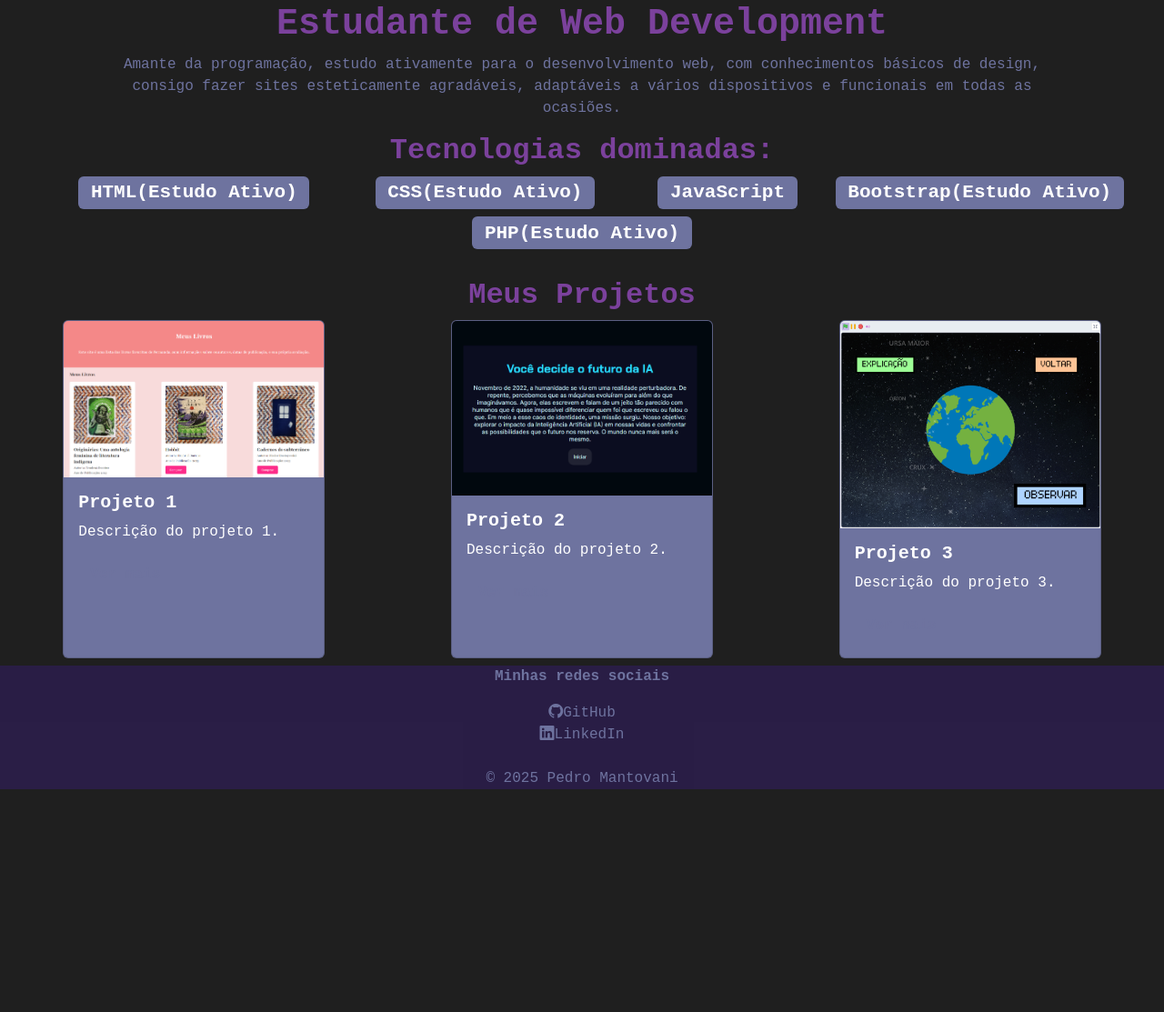
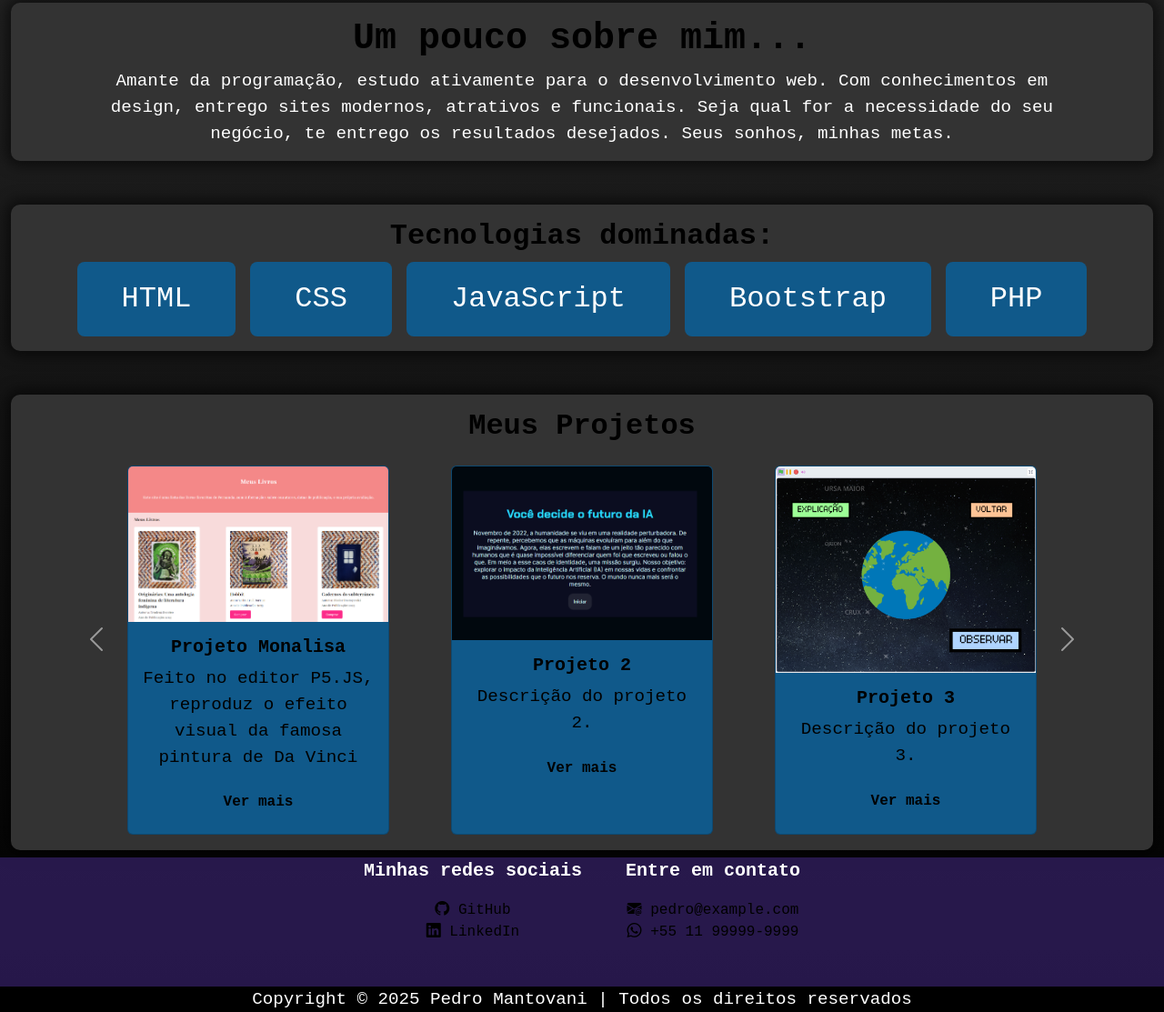
Before and after one commit to PedroMantovaniAL/PJT-PortifolioDigital, a plain HTML site: page index.html in a window 1280 px wide. Shown: the part 223-1336 px from the top of the page at 91% size. Before the commit the page ends 1091 px from the top, so only its background shows below. Drawn offline with nearby package versions, Linux system fonts and the light colour scheme; a web font is replaced by a local one.

Commit message:
Commit edits and adjustments

```diff
--- a/index.html
+++ b/index.html
@@ -9,62 +9,93 @@
     <link rel="stylesheet" href="https://cdn.jsdelivr.net/npm/bootstrap-icons@1.13.1/font/bootstrap-icons.min.css">
     <link rel="stylesheet" href="styles/style.css">
     <title>Pedro Mantovani Portfólio</title>
+    <link rel="icon" href="images/dev-icon-19.svg" type="image/svg">
 </head>
 
 <body>
     <header class="container-fluid pb-2 d-flex align-items-center">
-        <img src="images/avatar-perfil.png" alt="Avatar" class="rounded-circle me-3">
-        <p class="lead mb-0">Olá visitante &#128075;! <br> Me chamo Pedro Mantovani</p>
-        <p class=""></p>
+        <img src="images/avatar-perfil.svg" alt="Avatar" class="rounded-circle me-3">
+        <div>
+            <h1>Meu nome é Pedro Mantovani</h1>
+            <p class="lead">Web Developer pronto para transformar suas ideias em realidade.</p>
+        </div>
     </header>
 
-    <main class="container-fluid mt-5">
-        <div class="text-center mb-4">
-            <h1>Estudante de Web Development</h1>
-            <p class="px-5 mx-5">Amante da programação, estudo ativamente para o desenvolvimento web, com conhecimentos básicos de design, consigo fazer sites esteticamente agradáveis, adaptáveis a vários dispositivos e funcionais em todas as ocasiões.</p>
+    <main class="container-fluid">
+        <div class="text-center">
+            <section class="mt-5">
+                <div class="py-3" style="background-color: rgb(51, 51, 51); border-radius: 10px; box-shadow: 0px 0px 15px 5px rgba(0, 0, 0, 0.562);">
+                    <h1>Um pouco sobre mim...</h1>
+                    <p class="px-sm-2 mx-sm-2 px-xl-5 mx-lg-5 mb-0">Amante da programação, estudo ativamente para o desenvolvimento web. Com conhecimentos em design, entrego sites modernos, atrativos e funcionais. Seja qual for a necessidade do seu negócio, te entrego os resultados desejados. Seus sonhos, minhas metas.</p>
+                </div>
+            </section>
+
+            <section class="mt-5">
+                <div class="py-3" style="background-color: rgb(51, 51, 51); border-radius: 10px; box-shadow: 0px 0px 15px 5px rgba(0, 0, 0, 0.562);">
                     <h2>Tecnologias dominadas:</h2>
-            <div class="row d-flex justify-content-center">
-                <h3 class="col-sm-5 col-md-4 col-lg-4 col-xl-3 col-xxl-3"><span class="badge">HTML(Estudo Ativo)</span></h3>
-                <h3 class="col-sm-5 col-md-4 col-lg-4 col-xl-3 col-xxl-3"><span class="badge">CSS(Estudo Ativo)</span></h3>
-                <h3 class="col-sm-4 col-md-3 col-lg-3 col-xl-2 col-xxl-2"><span class="badge">JavaScript</span></h3>
-                <h3 class="col-sm-5 col-md-5 col-lg-5 col-xl-3 col-xxl-3"><span class="badge">Bootstrap(Estudo Ativo)</span></h3>
-                <h3 class="col-sm-5 col-md-4 col-lg-4 col-xl-3 col-xxl-3"><span class="badge">PHP(Estudo Ativo)</span></h3>
+                    <div class="d-flex flex-wrap justify-content-center gap-3">
+                        <a tabindex="0" class="btn btn-lg px-5 py-3 fs-2" role="button" data-bs-toggle="popover" data-bs-placement="top" data-bs-trigger="focus" data-bs-title="HTML 5" data-bs-content="Para estruturar seus sites da melhor forma" style="background-color: var(--main-color);">HTML</a>
+                        <a tabindex="0" class="btn btn-lg px-5 py-3 fs-2" role="button" data-bs-toggle="popover" data-bs-placement="top" data-bs-trigger="focus" data-bs-title="CSS 3" data-bs-content="Para estilizar seus sites com o melhor design" style="background-color: var(--main-color);">CSS</a>
+                        <a tabindex="0" class="btn btn-lg px-5 py-3 fs-2" role="button" data-bs-toggle="popover" data-bs-placement="top" data-bs-trigger="focus" data-bs-title="JavaScript" data-bs-content="Para adicionar interatividade e dinamismo aos seus sites" style="background-color: var(--main-color);">JavaScript</a>
+                        <a tabindex="0" class="btn btn-lg px-5 py-3 fs-2" role="button" data-bs-toggle="popover" data-bs-placement="top" data-bs-trigger="focus" data-bs-title="Bootstrap 5" data-bs-content="Para criar sites responsivos e modernos de forma rápida e fácil" style="background-color: var(--main-color);">Bootstrap</a>
+                        <a tabindex="0" class="btn btn-lg px-5 py-3 fs-2" role="button" data-bs-toggle="popover" data-bs-placement="top" data-bs-trigger="focus" data-bs-title="PHP 8" data-bs-content="Para desenvolver aplicações web dinâmicas e robustas" style="background-color: var(--main-color);">PHP</a>
                     </div>
                 </div>
-        <h2 class="text-center">Meus Projetos</h2>
-        <div class="row d-flex align-content-center">
-            <div class="col-sm-6 col-md-4 col-lg-4 d-flex justify-content-center">
+            </section>
+
+            <section class="mt-5">
+                <div class="py-3" style="background-color: rgb(51, 51, 51); border-radius: 10px; box-shadow: 0px 0px 15px 5px rgba(0, 0, 0, 0.562);">
+                    <h2 class="text-center m-0">Meus Projetos</h2>
+                    <div id="carouselExample" class="carousel slide">
+                        <div class="carousel-inner"></div>
+                        <button class="carousel-control-prev" type="button" data-bs-target="#carouselExample"
+                            data-bs-slide="prev">
+                            <span class="carousel-control-prev-icon"></span>
+                            <span class="visually-hidden">Previous</span>
+                        </button>
+                        <button class="carousel-control-next" type="button" data-bs-target="#carouselExample" data-bs-slide="next">
+                            <span class="carousel-control-next-icon"></span>
+                            <span class="visually-hidden">Next</span>
+                        </button>
+                    </div>
+                </div>
+            </section>
+
+            <div id="cardPool" class="d-none">
+                <div class="card-wrapper">
+                    <div class="col-sm-6 col-md-6 col-lg-4 mt-4 d-flex justify-content-center">
                         <div class="card">
                             <img src="images/projeto-1.png" class="card-img-top" alt="Projeto 1">
                             <div class="card-body">
-                        <h5 class="card-title">Projeto 1</h5>
-                        <p class="card-text">Descrição do projeto 1.</p>
-                        <button type="button" class="btn btn-link text-decoration-none" data-bs-toggle="modal"
-                            data-bs-target="#project1Modal">Ver mais</button>
+                                <h5 class="card-title">Projeto Monalisa</h5>
+                                <p class="card-text">Feito no editor P5.JS, reproduz o efeito visual da famosa pintura de Da Vinci</p>
+                                <button type="button" class="btn btn-link text-decoration-none" data-bs-toggle="modal" data-bs-target="#project1Modal">Ver mais</button>
                             </div>
                         </div>
                     </div>
-
-            <div class="col-sm-6 col-md-4 col-lg-4 d-flex justify-content-center">
+                </div>
+                <div class="card-wrapper">
+                    <div class="col-sm-6 col-md-6 col-lg-4 mt-4 d-flex justify-content-center">
                         <div class="card">
                             <img src="images/projeto-2.png" class="card-img-top" alt="Projeto 2">
                             <div class="card-body">
                                 <h5 class="card-title">Projeto 2</h5>
                                 <p class="card-text">Descrição do projeto 2.</p>
-                        <button type="button" class="btn btn-link text-decoration-none" data-bs-toggle="modal"
-                            data-bs-target="#project2Modal">Ver mais</button>
+                                <button type="button" class="btn btn-link text-decoration-none" data-bs-toggle="modal" data-bs-target="#project2Modal">Ver mais</button>
                             </div>
                         </div>
                     </div>
-
-            <div class="col-sm-6 col-md-4 col-lg-4 d-flex justify-content-center">
+                </div>
+                <div class="card-wrapper">
+                    <div class="col-sm-6 col-md-6 col-lg-4 mt-4 d-flex justify-content-center">
                         <div class="card">
                             <img src="images/projeto-3.png" class="card-img-top" alt="Projeto 3">
                             <div class="card-body">
                                 <h5 class="card-title">Projeto 3</h5>
                                 <p class="card-text">Descrição do projeto 3.</p>
-                        <button type="button" class="btn btn-link text-decoration-none" data-bs-toggle="modal"
-                            data-bs-target="#project3Modal">Ver mais</button>
+                                <button type="button" class="btn btn-link text-decoration-none" data-bs-toggle="modal" data-bs-target="#project3Modal">Ver mais</button>
+                            </div>
+                        </div>
                     </div>
                 </div>
             </div>
@@ -75,19 +106,16 @@
         <div class="modal-dialog">
             <div class="modal-content">
                 <div class="modal-header">
-                    <h5 class="modal-title">Modal title</h5>
+                    <h5 class="modal-title">Projeto Monalisa</h5>
                     <button type="button" class="btn-close" data-bs-dismiss="modal" aria-label="Close"></button>
                 </div>
                 <div class="modal-body">
-                    <p>Lorem ipsum dolor sit amet consectetur adipisicing elit. Placeat soluta ea consectetur maxime
-                        natus adipisci corrupti cumque ipsa porro dolorum ab, incidunt tempore architecto autem magnam.
-                        Ratione, blanditiis! Possimus, laboriosam.</p>
-                    <img src="images/projeto-1.png" class="img-fluid w-100"
-                        alt="Imagem representativa do projeto de uma biblioteca online">
+                    <p>Feito no editor P5.JS, reproduz o efeito visual da famosa pintura de Da Vinci. Usando métodos internos do editor, crio um efeito de olhos se movendo a medida que o mouse se movimenta pela tela.</p>
+                    <img src="images/projeto-1.png" class="img-fluid w-100" alt="Imagem representativa do projeto de uma biblioteca online">
                 </div>
                 <div class="modal-footer">
-                    <a href="#">Ver projeto completo</a>
-                    <a href="#">Ver código no GitHub</a>
+                    <a href="https://editor.p5js.org/pedro_mantovani/full/YIl0NZTLs" target="_blank">Ver projeto completo</a>
+                    <a href="https://editor.p5js.org/pedro_mantovani/sketches/YIl0NZTLs" target="_blank">Ver código no P5.JS</a>
                 </div>
             </div>
         </div>
@@ -101,9 +129,7 @@
                     <button type="button" class="btn-close" data-bs-dismiss="modal" aria-label="Close"></button>
                 </div>
                 <div class="modal-body">
-                    <p>Lorem ipsum dolor sit amet consectetur adipisicing elit. Placeat soluta ea consectetur maxime
-                        natus adipisci corrupti cumque ipsa porro dolorum ab, incidunt tempore architecto autem magnam.
-                        Ratione, blanditiis! Possimus, laboriosam.</p>
+                    <p>Lorem ipsum dolor sit amet consectetur adipisicing elit. Placeat soluta ea consectetur maxime natus adipisci corrupti cumque ipsa porro dolorum ab, incidunt tempore architecto autem magnam. Ratione, blanditiis! Possimus, laboriosam.</p>
                     <img src="images/projeto-2.png" class="img-fluid w-100"
                         alt="Imagem representativa do projeto de uma biblioteca online">
                 </div>
@@ -123,11 +149,8 @@
                     <button type="button" class="btn-close" data-bs-dismiss="modal" aria-label="Close"></button>
                 </div>
                 <div class="modal-body">
-                    <p>Lorem ipsum dolor sit amet consectetur adipisicing elit. Placeat soluta ea consectetur maxime
-                        natus adipisci corrupti cumque ipsa porro dolorum ab, incidunt tempore architecto autem magnam.
-                        Ratione, blanditiis! Possimus, laboriosam.</p>
-                    <img src="images/projeto-3.png" class="img-fluid w-100"
-                        alt="Imagem representativa do projeto de uma biblioteca online">
+                    <p>Lorem ipsum dolor sit amet consectetur adipisicing elit. Placeat soluta ea consectetur maxime natus adipisci corrupti cumque ipsa porro dolorum ab, incidunt tempore architecto autem magnam. Ratione, blanditiis! Possimus, laboriosam.</p>
+                    <img src="images/projeto-3.png" class="img-fluid w-100" alt="Imagem representativa do projeto de uma biblioteca online">
                 </div>
                 <div class="modal-footer">
                     <a href="#">Ver projeto completo</a>
@@ -137,21 +160,29 @@
         </div>
     </div>
 
-    <footer class="container-fluid mt-2">
-        <p class="text-center" style="font-weight: 700;">Minhas redes sociais</p>
-        <div class="d-flex justify-content-center">
-            <i class="bi bi-github"></i>
-            <a href="#" class="text-decoration-none" style="font-weight: normal;">GitHub</a>
+    <footer class="container-fluid mt-2 px-0">
+        <div class="d-flex justify-content-center text-center mb-5">
+            <section class="d-flex flex-column align-items-center me-4">
+                <p style="font-weight: 700; font-size: 1.25rem;">Minhas redes sociais</p>
+                <a href="https://github.com/PedroMantovaniMuniz" target="_blank" class="text-decoration-none" style="font-weight: normal;"><i class="bi bi-github"></i> GitHub</a>
+                <a href="https://www.linkedin.com/in/pedro-mantovani-muniz-guimarães-590338313" class="text-decoration-none" target="_blank" style="font-weight: normal;"><i class="bi bi-linkedin"></i> LinkedIn</a>
+            </section>
+            <section class="d-flex flex-column align-items-center ms-4">
+                <p style="font-weight: 700; font-size: 1.25rem;">Entre em contato</p>
+                <a href="mailto:pedro@example.com" target="_blank" class="text-decoration-none" style="font-weight: normal;"><i class="bi bi-envelope-at-fill"></i> pedro@example.com</a>
+                <a href="https://wa.me/5511999999999" target="_blank" class="text-decoration-none" style="font-weight: normal;"><i class="bi bi-whatsapp"></i> +55 11 99999-9999</a>
+            </section>
         </div>
-        <div class="d-flex justify-content-center">
-            <i class="bi bi-linkedin"></i>
-            <a href="#" class="text-decoration-none" style="font-weight: normal;">LinkedIn</a>
-        </div>
-        <p class="mt-sm-1 mt-md-2 mt-lg-3 mt-xl-4 mt-xxl-5 mb-0 text-center">&copy; 2025 Pedro Mantovani</p>
+        <p class="mt-4 mb-0 text-center" style="background-color: rgba(0, 0, 0);">Copyright &copy; 2025 Pedro Mantovani | Todos os direitos reservados</p>
     </footer>
     <script src="https://cdn.jsdelivr.net/npm/bootstrap@5.3.6/dist/js/bootstrap.bundle.min.js"
         integrity="sha384-j1CDi7MgGQ12Z7Qab0qlWQ/Qqz24Gc6BM0thvEMVjHnfYGF0rmFCozFSxQBxwHKO"
         crossorigin="anonymous"></script>
+    <script src="scripts/app.js"></script>
+    <script>
+        const popoverTriggerList = document.querySelectorAll('[data-bs-toggle="popover"]')
+        const popoverList = [...popoverTriggerList].map(popoverTriggerEl => new bootstrap.Popover(popoverTriggerEl))
+    </script>
 </body>
 
 </html>
--- /dev/null
+++ b/scripts/app.js
@@ -0,0 +1,37 @@
+function buildCarousel() {
+    const cardPool = document.querySelectorAll('#cardPool .card-wrapper');
+    const carouselInner = document.querySelector('#carouselExample .carousel-inner');
+    carouselInner.innerHTML = '';
+    const isLargeScreen = window.innerWidth >= 1100;
+    const cardsPerPage = isLargeScreen ? 3 : 2;
+
+    let currentPage;
+    let row;
+
+    cardPool.forEach((cardWrapper, index) => {
+        if (index % cardsPerPage === 0) {
+            currentPage = document.createElement('div');
+            currentPage.classList.add('carousel-item');
+            if (index === 0) currentPage.classList.add('active');
+
+            const container = document.createElement('div');
+            container.classList.add('container', 'px-5');
+
+            row = document.createElement('div');
+            row.classList.add('row', 'justify-content-center');
+
+            container.appendChild(row);
+            currentPage.appendChild(container);
+            carouselInner.appendChild(currentPage);
+        }
+
+        row.appendChild(cardWrapper.firstElementChild.cloneNode(true));
+    });
+}
+
+window.addEventListener('load', buildCarousel);
+
+window.addEventListener('resize', () => {
+    clearTimeout(window._carouselResizeTimeout);
+    window._carouselResizeTimeout = setTimeout(buildCarousel, 250);
+});
--- a/styles/style.css
+++ b/styles/style.css
@@ -1,13 +1,19 @@
-@import url('https://fonts.googleapis.com/css2?family=Cascadia+Code:ital,wght@0,200..700;1,200..700&display=swap');
+@import url('https://fonts.googleapis.com/css2?family=Josefin+Sans:ital,wght@0,100..700;1,100..700&display=swap');
 
 :root {
-    --main-color: #6e739f;
-    --secondary-color: #7b419c;
-    --contrast-color: #fcf94e;
+    --main-color: #10598a;
+    --secondary-color: #680a9e;
+    --contrast-color: #fcf81d;
+}
+
+body {
+    font-family: 'Cascadia Code', monospace;
+    background: linear-gradient(to top, black, rgb(39, 39, 39));
 }
 
 header {
-    background-color: rgba(0, 0, 0, 0.699);
+    background-color: rgb(71, 71, 71);
+    box-shadow: 0px 0px 15px 5px rgba(0, 0, 0, 0.562);
 }
 
 img.rounded-circle {
@@ -17,38 +23,53 @@ img.rounded-circle {
     margin-top: 20px;
 }
 
-div.card {
-    width: 18rem;
+h1, h2, h5 {
+    color: black;
+    font-weight: 700;
+}
+
+p {
+    font-size: 1.2rem;
+    color: white;
+}
+
+a.btn.btn-lg.px-5.py-3.fs-2 {
     background-color: var(--main-color);
     color: white;
 }
 
-div.card:hover {
-    background-color: var(--secondary-color);
+a.btn.btn-lg.px-5.py-3.fs-2:hover {
+    background-color: var(--secondary-color) !important;
+    color: black;
+    transition: transform 0.3s ease;
+    transform: scale(1.03);
 }
 
-body {
-    font-family: 'Cascadia Code', monospace;
-    color: var(--main-color);
-    background-color: rgb(31, 31, 31);
+p.card-text {
+    color: black;
 }
 
-h1, h2, h5 {
-    color: var(--secondary-color);
-    font-weight: 700;
+.card {
+    width: 18rem;
+    background-color: var(--main-color);
+    color: black;
+    will-change: transform;
+    backface-visibility: hidden;
+    transition: transform 0.3s ease;
 }
 
-span.badge {
-    background-color: var(--main-color);
+.card:hover {
+    background-color: var(--secondary-color);
+    transform: scale(1.03);
 }
 
-span:hover {
-    background-color: var(--contrast-color);
-    color: var(--main-color)
+div.modal-body > p {
+    font-size: 1.2rem;
+    color: black;
 }
 
 a, .lead, .btn-link {
-    color: var(--main-color);
+    color: black;
     font-weight: 700;
 }
 
@@ -57,6 +78,6 @@ a:hover, .btn-link:hover {
 }
 
 footer {
-    background-color: rgba(47, 29, 88, 0.678);
-    color: var(--main-color);
+    background-color: rgba(57, 34, 110, 0.678);
+    color: black;
 }
```
Also changed, not shown: images/avatar-perfil.png (deleted), images/avatar-perfil.svg (added), images/dev-icon-19.svg (added). Lines whose indentation alone changed are shown as unchanged.
